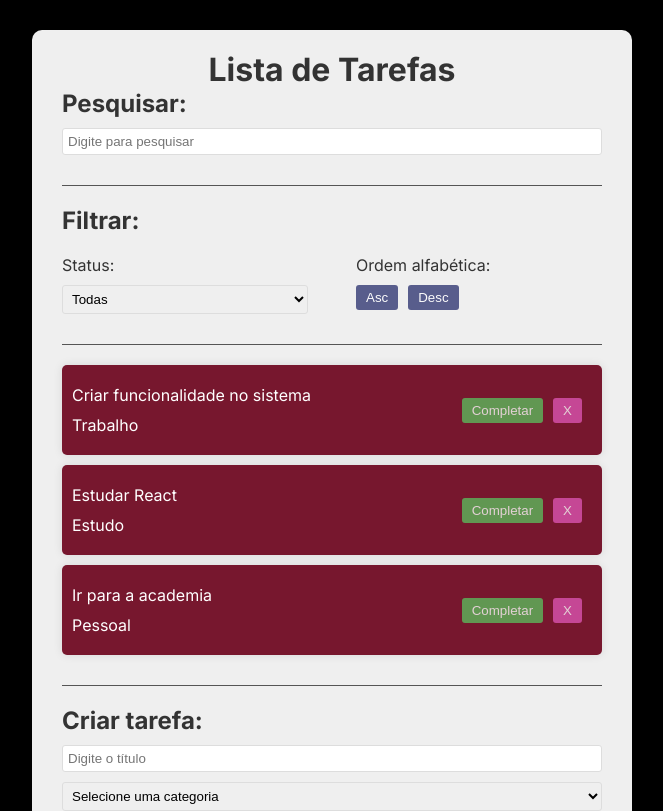
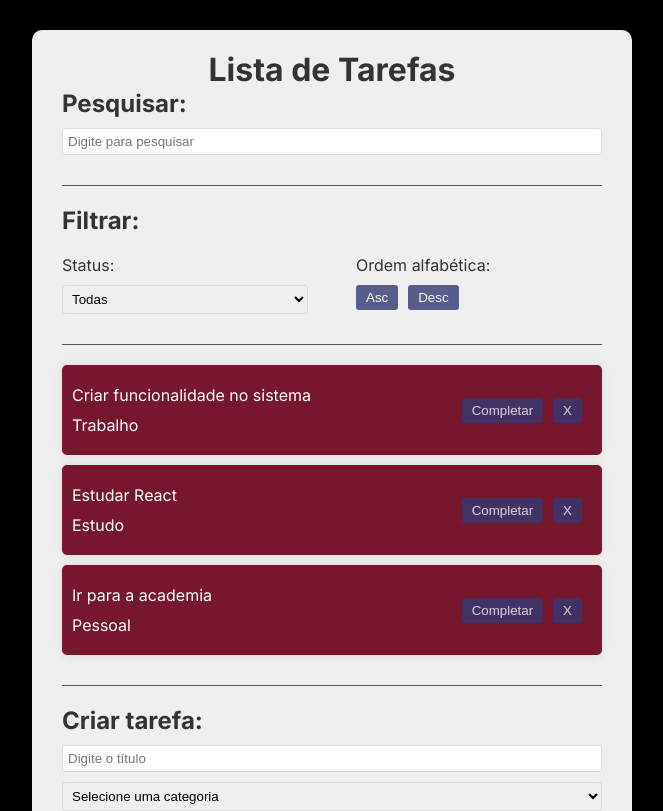
Before and after one commit to pedrorfs/eng-soft-ii-tp, a React (Vite) app: page / in a window 1280 px wide. Shown: the top 811 px of the page, without its empty margins (308-971 px from the left). Built offline with nearby package versions, Linux system fonts and the light colour scheme.

Commit message:
Refactor: Rename classes
Rename according to BEM CSS methodology

```diff
--- a/src/components/Todo/Todo.jsx
+++ b/src/components/Todo/Todo.jsx
@@ -7,13 +7,13 @@ const Todo = ({ todo, removeTodo, completeTodo, color }) => {
             key={todo.id}
             style={{textDecoration: todo.isCompleted ? "line-through" : "", backgroundColor: `${color}`}}
         >
-            <div className='content'>
+            <div className='todo__content'>
                 <p>{todo.text}</p>
                 <p className="category">{todo.category}</p>
             </div>
             <div>
-                <button className='complete' onClick={() => completeTodo(todo.id)}>Completar</button>
-                <button className='remove' onClick={() => removeTodo(todo.id)}>X</button>
+                <button className='todo__complete' onClick={() => completeTodo(todo.id)}>Completar</button>
+                <button className='todo__remove' onClick={() => removeTodo(todo.id)}>X</button>
             </div>
         </div>
     )
```
